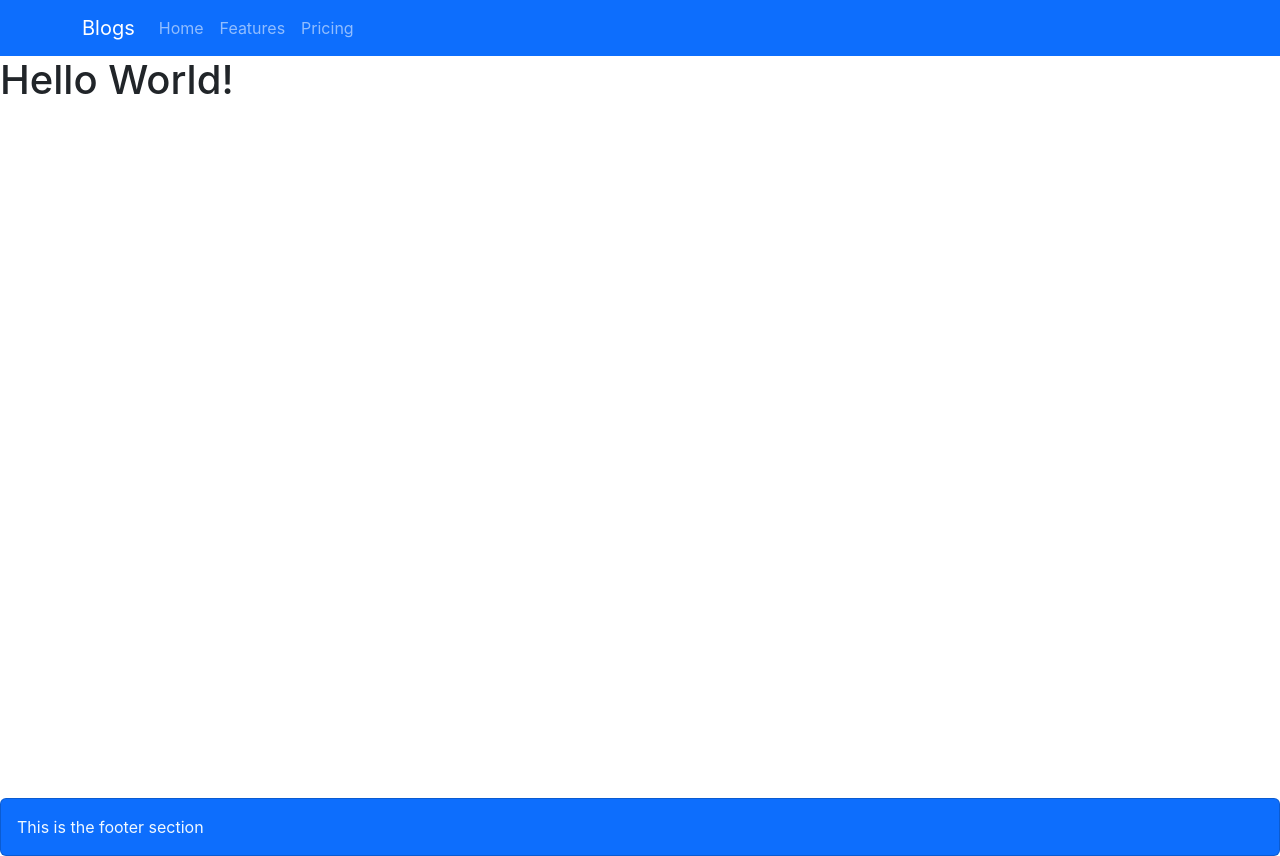
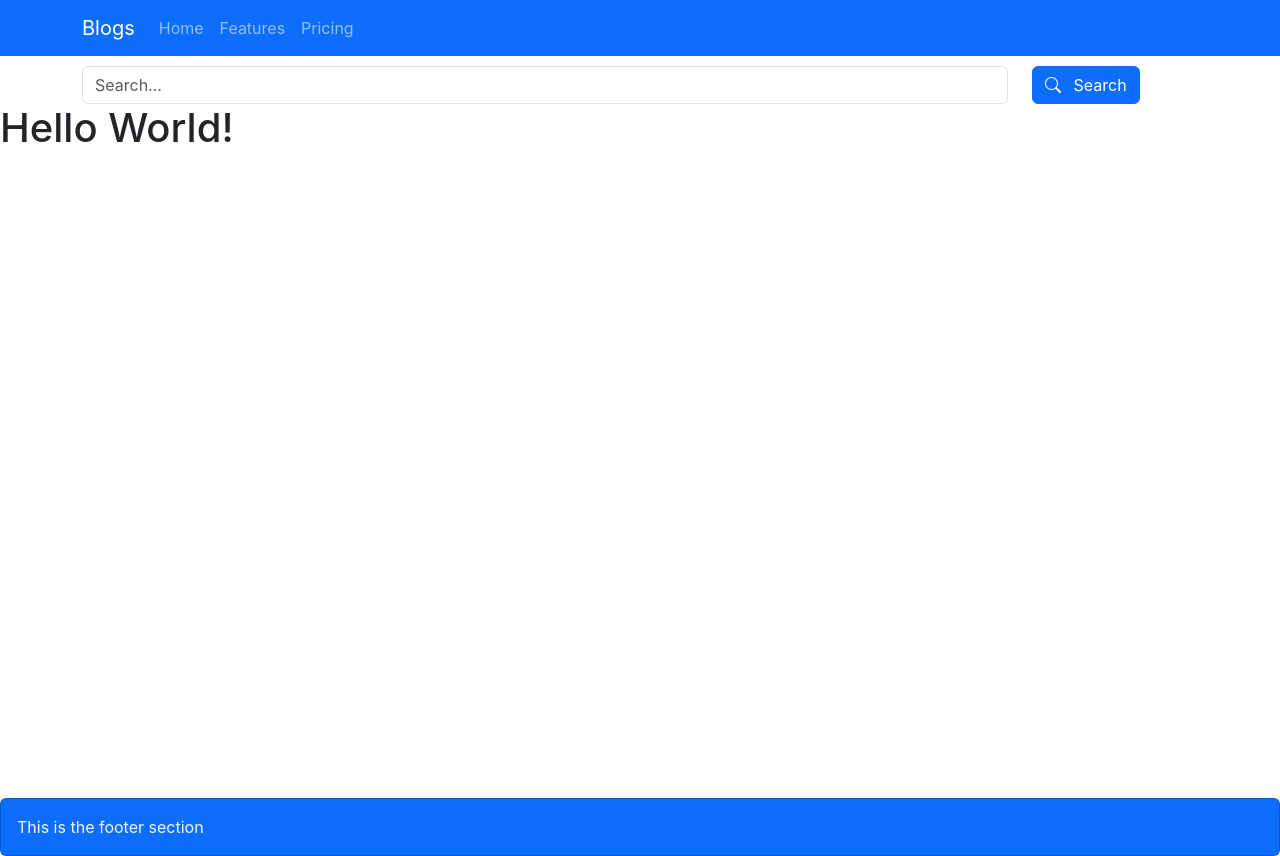
Before and after one commit to DianWeerasekara/ar-blogs, a React (Create React App) app: page / in a window 1280 px wide. Built offline with nearby package versions, Linux system fonts and the light colour scheme.

Commit message:
searchbar component created

```diff
--- a/package.json
+++ b/package.json
@@ -8,6 +8,7 @@
     "@testing-library/react": "^16.3.0",
     "@testing-library/user-event": "^13.5.0",
     "bootstrap": "^5.3.6",
+    "bootstrap-icons": "^1.13.1",
     "react": "^19.1.0",
     "react-bootstrap": "^2.10.10",
     "react-dom": "^19.1.0",
--- a/src/App.js
+++ b/src/App.js
@@ -1,6 +1,8 @@
 import './App.css';
+import 'bootstrap-icons/font/bootstrap-icons.css';
 import Footer from './components/footer/Footer';
 import Navbars from './components/navbar/Navbar';
+import SearchBar from './components/searchbar/SearchBar';
 
 function App() {
   return (
@@ -8,6 +10,7 @@ function App() {
       <Navbars />
       <div className='page-container'>
         <div className='content-wrap'>
+          <SearchBar />
           <h1>Hello World!</h1>
         </div>
         <Footer />
--- /dev/null
+++ b/src/components/searchbar/SearchBar.jsx
@@ -0,0 +1,25 @@
+import { Button, Col, Container, Form, Row } from "react-bootstrap";
+import "./searchbar.css"
+
+function SearchBar() {
+    return(
+        <>
+            <Container className="searchbar-container">
+                <Form>
+                    <Row className="align-items-center">
+                        <Col xs={8} md={10}>
+                            <Form.Control type="text" placeholder="Search..." />
+                        </Col>
+                        <Col xs={4} md={2}>
+                            <Button variant="primary" type="submit">
+                                <i className="bi bi-search me-2"></i> Search
+                            </Button>
+                        </Col>
+                    </Row>
+                </Form>
+            </Container>
+        </>
+    )
+}
+
+export default SearchBar;
--- /dev/null
+++ b/src/components/searchbar/searchbar.css
@@ -0,0 +1,3 @@
+.searchbar-container {
+    padding-top: 10px;
+}
```
Also changed, not shown: 1 other file (tests, documents, lock files or other folders).
